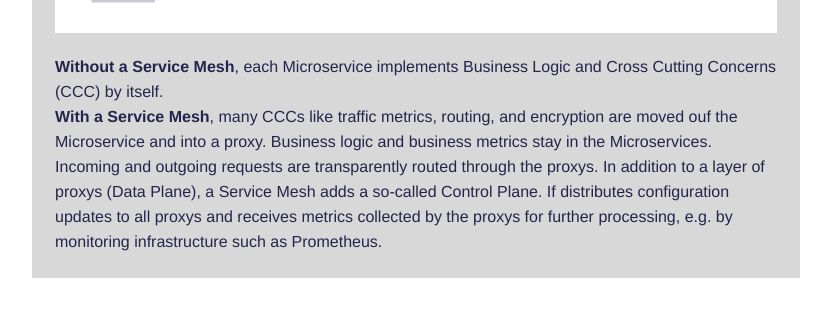
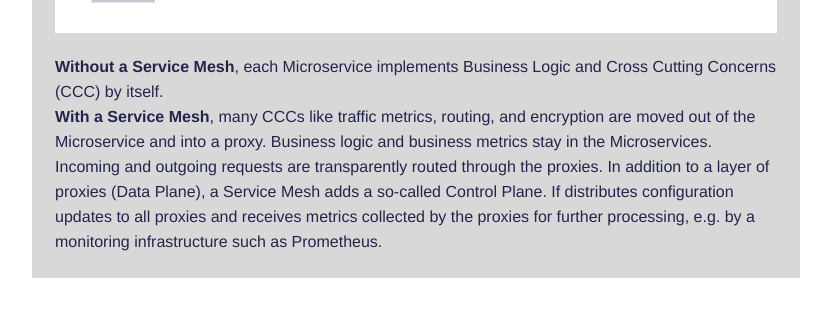
Before and after one commit to servicemesh-es/servicemesh.es, a Jekyll site: the page built from index.md, in a window 1280 px wide and 900 px high, scrolled down 1037 px. Shown: the part 152-467 px from the top of the window, without its empty margins (224-1055 px from the left). Built offline with Jekyll 4.4.1, drawn with Linux system fonts in a browser that asks for light colours; some web fonts are replaced.

Commit message:
Minor changes to text

```diff
--- a/_includes/intro.html
+++ b/_includes/intro.html
@@ -21,10 +21,10 @@
 
   <figcaption >
     <b>Without a Service Mesh</b>, each Microservice implements Business Logic and Cross Cutting Concerns (CCC) by itself. <br>
-    <b>With a Service Mesh</b>, many CCCs like traffic metrics, routing, and encryption are moved ouf the Microservice and into a proxy.
-    Business logic and business metrics stay in the Microservices. Incoming and outgoing requests are transparently routed through the proxys.
-    In addition to a layer of proxys (Data Plane), a Service Mesh adds a so-called Control Plane. If distributes configuration updates to all proxys
-    and receives metrics collected by the proxys for further processing, e.g. by monitoring infrastructure such as Prometheus.
+    <b>With a Service Mesh</b>, many CCCs like traffic metrics, routing, and encryption are moved out of the Microservice and into a proxy.
+    Business logic and business metrics stay in the Microservices. Incoming and outgoing requests are transparently routed through the proxies.
+    In addition to a layer of proxies (Data Plane), a Service Mesh adds a so-called Control Plane. If distributes configuration updates to all proxies
+    and receives metrics collected by the proxies for further processing, e.g. by a monitoring infrastructure such as Prometheus.
   </figcaption>
 </figure>
 </div>
```
